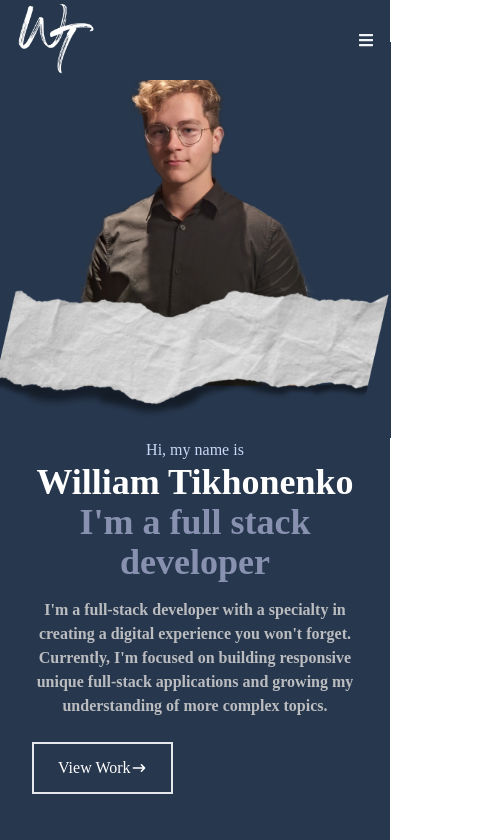
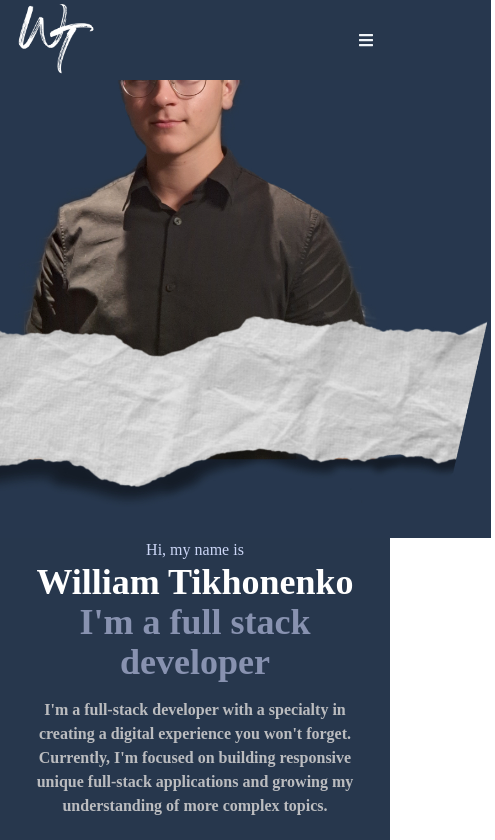
Before and after one commit to WillZealot/ReactPortfolio, a React (Create React App) app in the folder reactportfolio/: page / in a window 390 px wide. Shown: the top 840 px of the page, 495 px wide, since content can reach past the window. Built offline with nearby package versions, Linux system fonts and the light colour scheme.

Commit message:
actually added responsivness idk why everything deleted

```diff
--- a/reactportfolio/src/components/home.jsx
+++ b/reactportfolio/src/components/home.jsx
@@ -36,7 +36,7 @@ const Home = () => {
 
           {/* Image */}
           <div className='lg:w-1/2'>
-            <img alt="myphoto" className='max-w-[400px] flex items-center pr-1 justify-center' src={portrait}></img>
+            <img alt="myphoto" className='max-w-[600px] lg:w-[500px] md:w-[250px] sm:w-[180px] xs:w-[250px] flex items-center pr-1 justify-center' src={portrait}></img>
           </div>
         </div>
       </div>
--- a/reactportfolio/tailwind.config.js
+++ b/reactportfolio/tailwind.config.js
@@ -1,7 +1,13 @@
 /** @type {import('tailwindcss').Config} */
+const defaultTheme = require('tailwindcss/defaultTheme')
+
 module.exports = {
   content: ["./src/**/*.{js,jsx,ts,tsx}"],
   theme: {
+    screens: {
+      'xs': '475px',
+      ...defaultTheme.screens,
+    },
     extend: {},
   },
   plugins: [],
```
